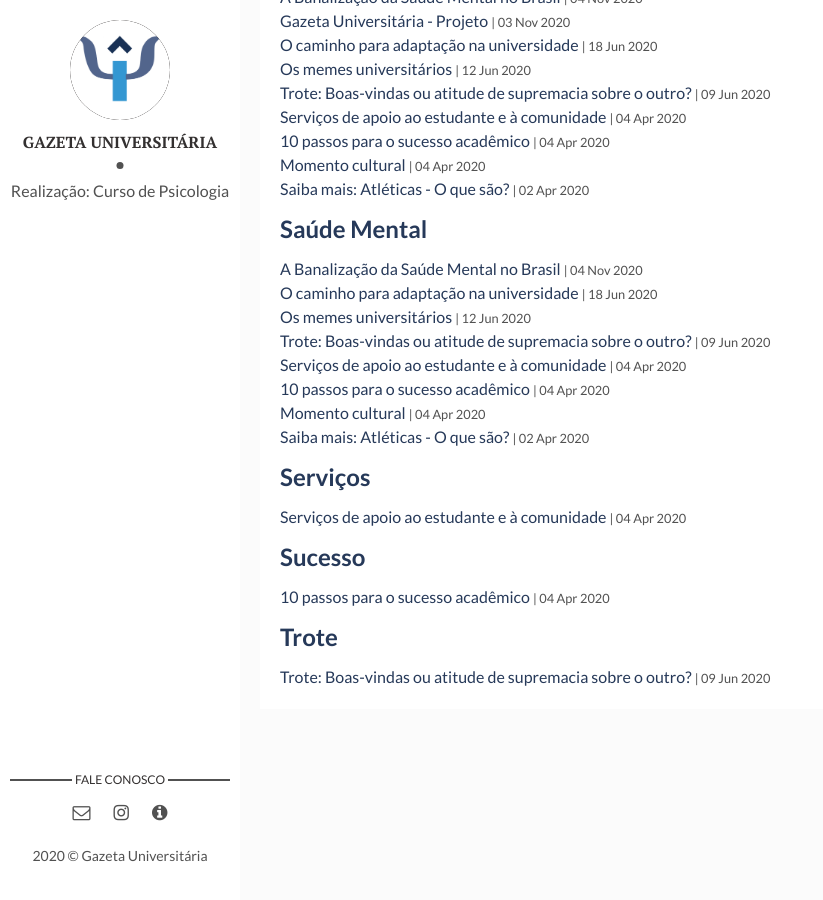
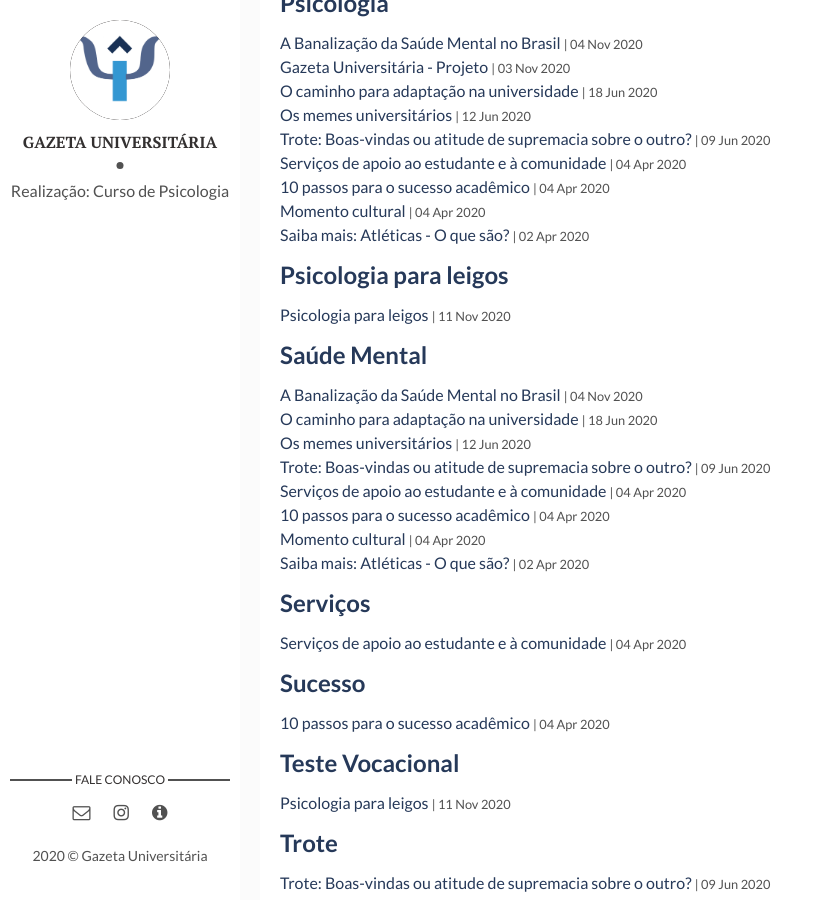
Before and after one commit to gazetauniversitaria/gazetauniversitaria.github.io, a Jekyll site: the page built from tags.html, in a window 1280 px wide and 900 px high, scrolled down 2326 px. Shown: the whole window, without its empty margins (0-823 px from the left). Built offline with Jekyll 4.4.1, drawn with Linux system fonts in a browser that asks for light colours; some of the changed text lies outside the part shown.

Commit message:
Update 2020-11-11-Mitos.markdown

```diff
--- a/_posts/2020-11-11-Mitos.markdown
+++ b/_posts/2020-11-11-Mitos.markdown
@@ -4,7 +4,7 @@ title: Psicologia para leigos
 date: 2020-11-11 22:56:00 +0300
 description: Saiba mais sobre a psicologia e os testes vocacionais.
 img: saude-mental/PsicoLeigos.jpg
-tags: [Integrado, Jornal, Estudantes] # add tag
+tags: [Integrado, Jornal, Estudantes, Psicologia para leigos, Teste Vocacional] # add tag
 ---
 
 
```
Also changed, not shown: other parts of _posts/2020-11-11-Mitos.markdown (+3 -1 lines).
